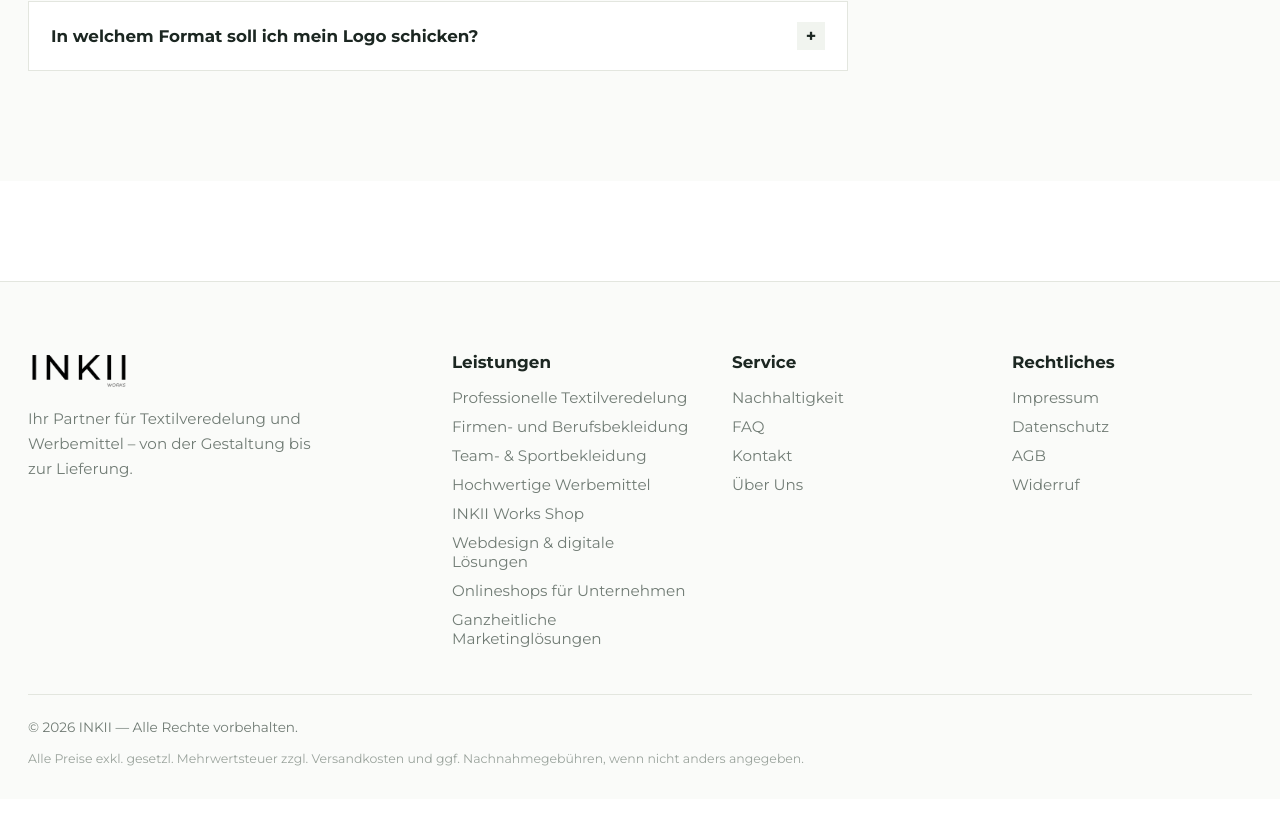
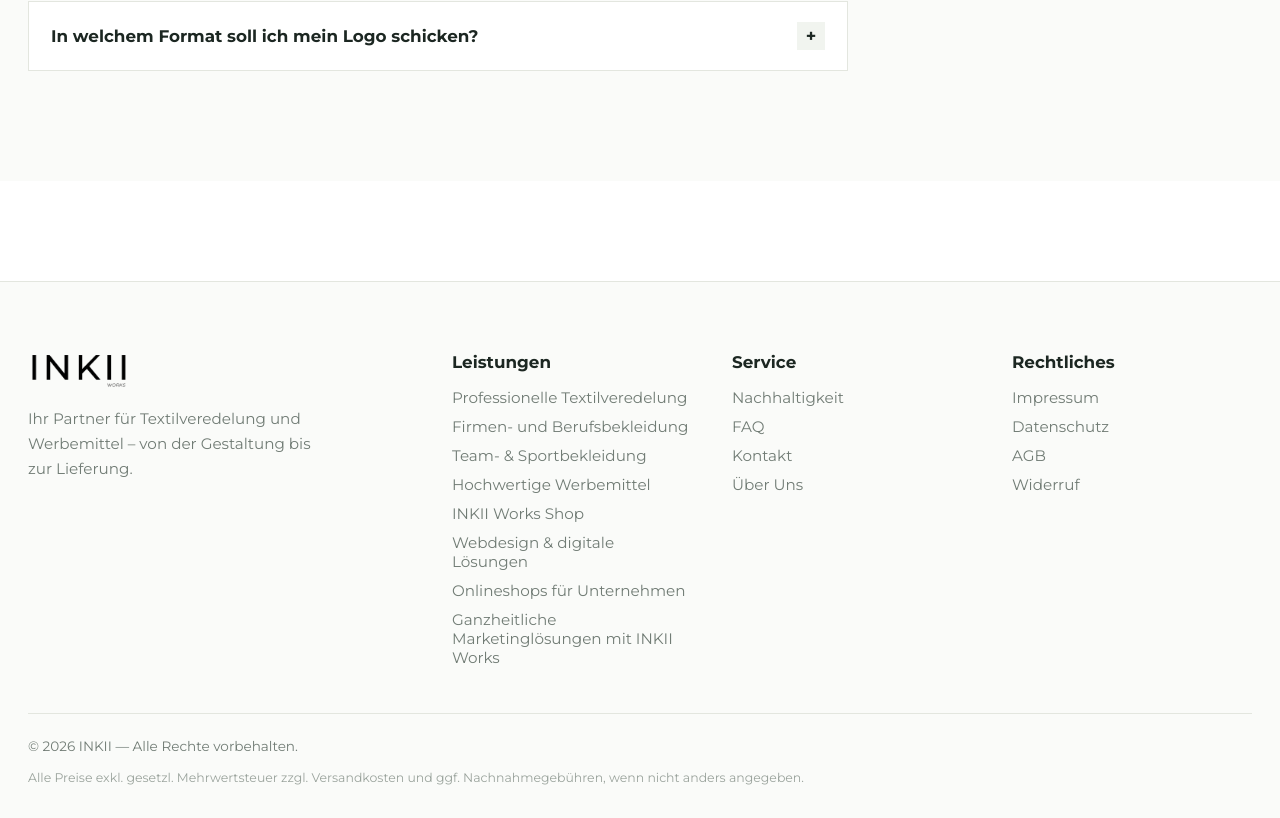
Before and after one commit to buse191213-cmd/inkii, a Next.js app: page /kontakt in a window 1280 px wide. Shown: the part 1568-2386 px from the top of the page. Built offline with nearby package versions, Linux system fonts and the light colour scheme; no server answers; the database is empty.

Commit message:
Footer: extend Marketing label with INKII Works

```diff
--- a/src/dictionaries/de.ts
+++ b/src/dictionaries/de.ts
@@ -39,7 +39,7 @@ const de: Dictionary = {
     lShop: "INKII Works Shop",
     lWebdesign: "Webdesign & digitale Lösungen",
     lOnlineshops: "Onlineshops für Unternehmen",
-    lMarketing: "Ganzheitliche Marketinglösungen",
+    lMarketing: "Ganzheitliche Marketinglösungen mit INKII Works",
     lNachhaltigkeit: "Nachhaltigkeit",
     lFaq: "FAQ",
     lKontakt: "Kontakt",
--- a/src/dictionaries/en.ts
+++ b/src/dictionaries/en.ts
@@ -39,7 +39,7 @@ const en: Dictionary = {
     lShop: "INKII Works Shop",
     lWebdesign: "Web Design &amp; Digital Solutions",
     lOnlineshops: "Online Shops for Businesses",
-    lMarketing: "Full Marketing Solutions",
+    lMarketing: "Complete Marketing with INKII Works",
     lNachhaltigkeit: "Sustainability",
     lFaq: "FAQ",
     lKontakt: "Contact",
--- a/src/dictionaries/tr.ts
+++ b/src/dictionaries/tr.ts
@@ -39,7 +39,7 @@ const tr: Dictionary = {
     lShop: "INKII Works Mağaza",
     lWebdesign: "Web Tasarım & Dijital Çözümler",
     lOnlineshops: "Kurumlar için Online Mağaza",
-    lMarketing: "Bütünsel Pazarlama Çözümleri",
+    lMarketing: "INKII Works ile Bütünsel Pazarlama Çözümleri",
     lNachhaltigkeit: "Sürdürülebilirlik",
     lFaq: "SSS",
     lKontakt: "İletişim",
```
Also changed, not shown: 1 other file (tests, documents, lock files or other folders).
